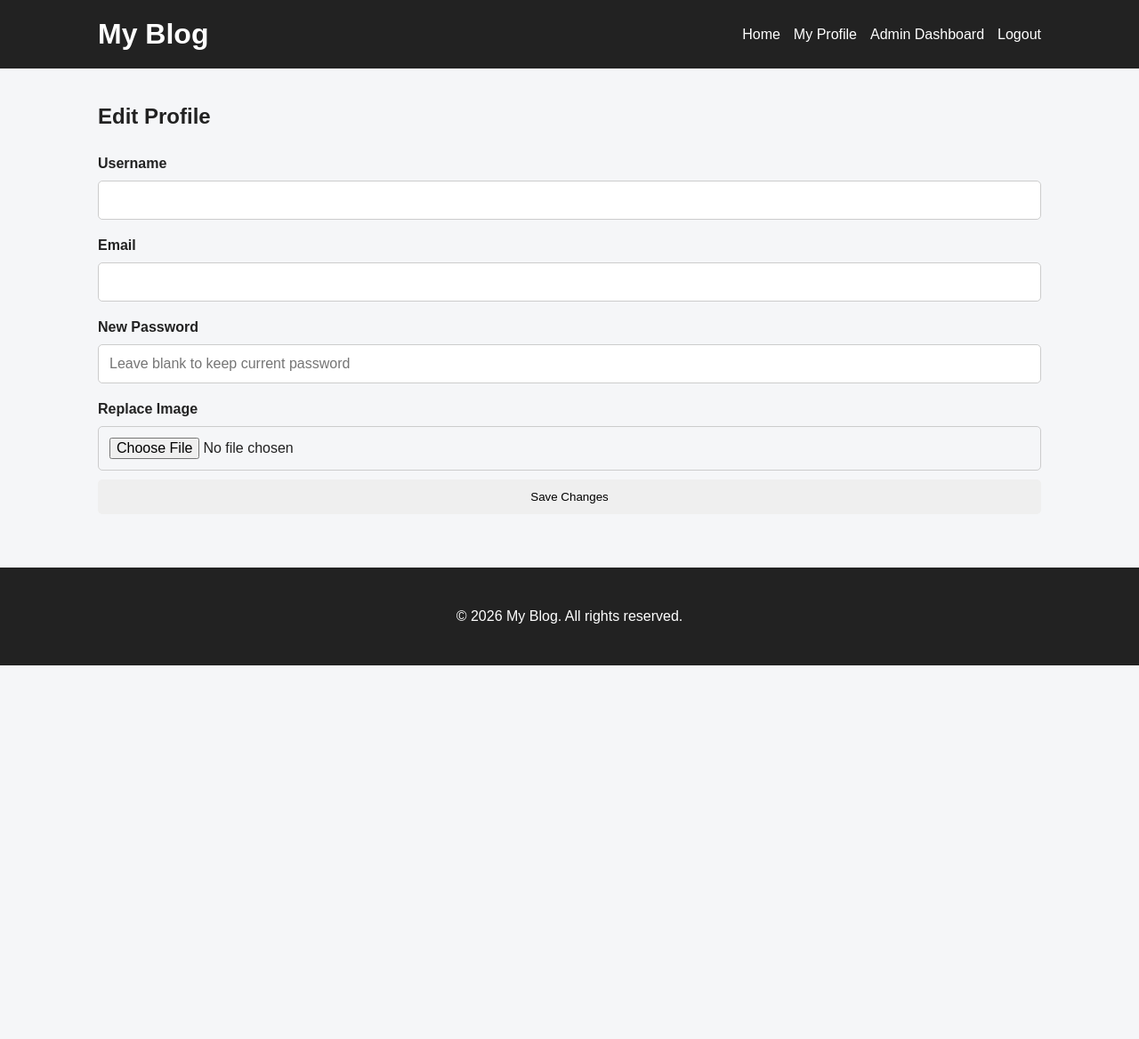
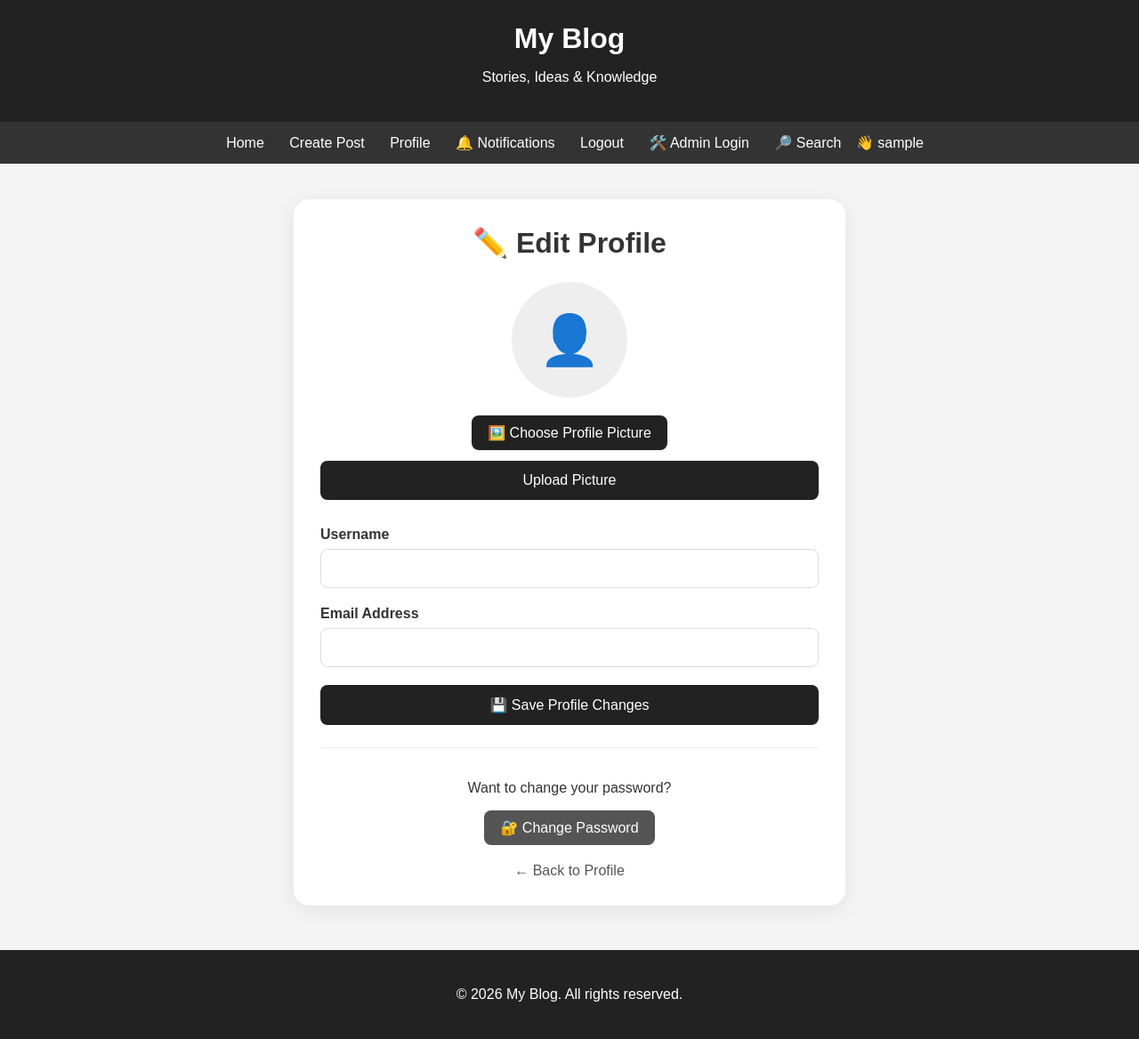
Before and after one commit to Joebest409/My_blog, a Flask app: template templates/edit_profile.html in a window 1280 px wide. Shown: the whole page at 89% size. Before the commit the page ends 748 px from the top, so only its background shows below. Run offline with Flask 3, Linux system fonts and the light colour scheme; the template is opened without the code that fills it, so the values that code supplies are empty; the visitor is signed in with stand-in values (Sample User, id 1).

Commit message:
Update templates/edit_profile.html

```diff
--- a/templates/edit_profile.html
+++ b/templates/edit_profile.html
@@ -1,65 +1,255 @@
-<!DOCTYPE html>
-<html>
+{% extends "base.html" %}
 
-<head>
+{% block content %}
 
-    <meta charset="UTF-8">
+<style>
 
-    <meta name="viewport"
-          content="width=device-width, initial-scale=1.0">
+.edit-profile-container {
+    max-width: 650px;
+    margin: 40px auto;
+    padding: 0 15px;
+}
 
-    <title>Edit Profile - My Blog</title>
+.edit-profile-card {
+    background: white;
+    padding: 30px;
+    border-radius: 18px;
+    box-shadow: 0 5px 25px rgba(0, 0, 0, 0.08);
+}
 
-    <link rel="stylesheet"
-          href="{{ url_for('static', filename='style.css') }}">
+.edit-profile-title {
+    text-align: center;
+    margin-top: 0;
+    margin-bottom: 25px;
+}
 
-</head>
+.profile-picture-section {
+    text-align: center;
+    margin-bottom: 30px;
+}
 
-<body>
+.profile-picture,
+.default-profile {
+    width: 130px;
+    height: 130px;
+    border-radius: 50%;
+    margin-bottom: 15px;
+}
 
-<header class="site-header">
+.profile-picture {
+    object-fit: cover;
+    border: 4px solid #eee;
+}
 
-    <div class="header-container">
+.default-profile {
+    display: inline-flex;
+    align-items: center;
+    justify-content: center;
+    background: #eee;
+    font-size: 55px;
+    color: #777;
+}
 
-        <h1>My Blog</h1>
+.upload-label {
+    display: inline-block;
+    background: #222;
+    color: white;
+    padding: 10px 18px;
+    border-radius: 8px;
+    cursor: pointer;
+    margin-top: 5px;
+}
 
-        <nav>
+.upload-label:hover {
+    opacity: 0.85;
+}
 
-            <a href="/">
-                Home
-            </a>
+#profile_picture {
+    display: none;
+}
 
-            <a href="/profile">
-                My Profile
-            </a>
+.form-group {
+    margin-bottom: 20px;
+}
 
-            {% if session.get("is_admin") == 1 %}
+.form-group label {
+    display: block;
+    font-weight: bold;
+    margin-bottom: 7px;
+}
 
-                <a href="/admin">
-                    Admin Dashboard
-                </a>
+.form-group input {
+    width: 100%;
+    box-sizing: border-box;
+    padding: 12px;
+    border: 1px solid #ddd;
+    border-radius: 8px;
+    font-size: 16px;
+    outline: none;
+}
+
+.form-group input:focus {
+    border-color: #222;
+}
+
+.save-button {
+    width: 100%;
+    padding: 13px;
+    border: none;
+    border-radius: 8px;
+    background: #222;
+    color: white;
+    font-size: 16px;
+    cursor: pointer;
+}
+
+.save-button:hover {
+    opacity: 0.85;
+}
+
+.password-section {
+    margin-top: 25px;
+    padding-top: 20px;
+    border-top: 1px solid #eee;
+    text-align: center;
+}
+
+.password-section a {
+    display: inline-block;
+    text-decoration: none;
+    color: white;
+    background: #555;
+    padding: 10px 18px;
+    border-radius: 8px;
+}
+
+.password-section a:hover {
+    opacity: 0.85;
+}
+
+.back-profile {
+    display: block;
+    text-align: center;
+    margin-top: 20px;
+    text-decoration: none;
+    color: #555;
+}
+
+.back-profile:hover {
+    text-decoration: underline;
+}
+
+@media (max-width: 600px) {
+
+    .edit-profile-card {
+        padding: 20px;
+    }
+
+    .profile-picture,
+    .default-profile {
+        width: 105px;
+        height: 105px;
+    }
+
+}
+
+</style>
+
+
+<div class="edit-profile-container">
+
+    <div class="edit-profile-card">
+
+        <h1 class="edit-profile-title">
+            ✏️ Edit Profile
+        </h1>
+
+
+        <!-- PROFILE PICTURE -->
+
+        <div class="profile-picture-section">
+
+            {% if user.profile_picture %}
+
+                <img
+                    id="profilePreview"
+                    src="{{ url_for(
+                        'static',
+                        filename='profile_pictures/' + user.profile_picture
+                    ) }}"
+                    alt="Profile Picture"
+                    class="profile-picture"
+                >
+
+            {% else %}
+
+                <div
+                    id="defaultProfile"
+                    class="default-profile"
+                >
+                    👤
+                </div>
+
+                <img
+                    id="profilePreview"
+                    class="profile-picture"
+                    style="display:none;"
+                    alt="Profile Preview"
+                >
 
             {% endif %}
 
-            <a href="/logout">
-                Logout
-            </a>
 
-        </nav>
+            <!-- UPLOAD FORM -->
+
+            <form
+                method="POST"
+                enctype="multipart/form-data"
+                action="{{ url_for(
+                    'upload_profile_picture',
+                    username=user.username
+                ) }}"
+            >
+
+                <label
+                    for="profile_picture"
+                    class="upload-label"
+                >
+                    🖼️ Choose Profile Picture
+                </label>
+
+                <input
+                    type="file"
+                    id="profile_picture"
+                    name="profile_picture"
+                    accept=".jpg,.jpeg,.png,.gif,.webp"
+                    onchange="previewProfilePicture(event)"
+                >
+
+                <button
+                    type="submit"
+                    class="save-button"
+                    style="margin-top: 12px;"
+                >
+                    Upload Picture
+                </button>
+
+            </form>
 
         </div>
 
-</header>
 
+        <!-- PROFILE INFORMATION -->
 
-<main class="container">
+        <form
+            method="POST"
+            action="{{ url_for(
+                'edit_profile',
+                username=user.username
+            ) }}"
+        >
 
-    <h2>
-        Edit Profile
-    </h2>
-
-
-    <form method="POST">
+            <div class="form-group">
 
                 <label for="username">
                     Username
@@ -69,80 +259,96 @@
                     type="text"
                     id="username"
                     name="username"
-            value="{{ user['username'] }}"
+                    value="{{ user.username }}"
                     required
                 >
 
+            </div>
+
+
+            <div class="form-group">
 
                 <label for="email">
-            Email
+                    Email Address
                 </label>
 
                 <input
                     type="email"
                     id="email"
                     name="email"
-            value="{{ user['email'] }}"
+                    value="{{ user.email }}"
                     required
                 >
 
-
-        <label for="password">
-            New Password
-        </label>
-
-        <input
-            type="password"
-            id="password"
-            name="password"
-            placeholder="Leave blank to keep current password"
-        >
-
-        {% if post["image"] %}
-
-    <p>Current Image:</p>
-
-    <img
-        src="{{ url_for(
-            'uploaded_file',
-            filename=post['image']
-        ) }}"
-        alt="{{ post['title'] }}"
-        class="post-image"
-    >
-
-{% endif %}
+            </div>
 
 
-<label for="image">
-    Replace Image
-</label>
-
-<input
-    type="file"
-    id="image"
-    name="image"
-    accept="image/png,image/jpeg,image/gif,image/webp"
+            <button
+                type="submit"
+                class="save-button"
             >
-
-
-        <button type="submit">
-            Save Changes
+                💾 Save Profile Changes
             </button>
 
         </form>
 
-</main>
+
+        <!-- PASSWORD -->
+
+        <div class="password-section">
+
+            <p>
+                Want to change your password?
+            </p>
+
+            <a href="{{ url_for(
+                'change_user_password',
+                username=user.username
+            ) }}">
+                🔐 Change Password
+            </a>
+
+        </div>
 
 
-<footer>
+        <!-- BACK -->
 
-    <p>
-        © 2026 My Blog. All rights reserved.
-    </p>
+        <a
+            href="{{ url_for(
+                'profile',
+                username=user.username
+            ) }}"
+            class="back-profile"
+        >
+            ← Back to Profile
+        </a>
 
-</footer>
+    </div>
 
-</body>
+</div>
 
-</html>
+
+<script>
+
+function previewProfilePicture(event) {
+
+    const file = event.target.files[0];
+
+    if (!file) {
+        return;
+    }
+
+    const preview = document.getElementById("profilePreview");
+    const defaultProfile = document.getElementById("defaultProfile");
+
+    preview.src = URL.createObjectURL(file);
+    preview.style.display = "inline-block";
+
+    if (defaultProfile) {
+        defaultProfile.style.display = "none";
+    }
+}
+
+</script>
+
+{% endblock %}
```
Lines whose indentation alone changed are shown as unchanged.
